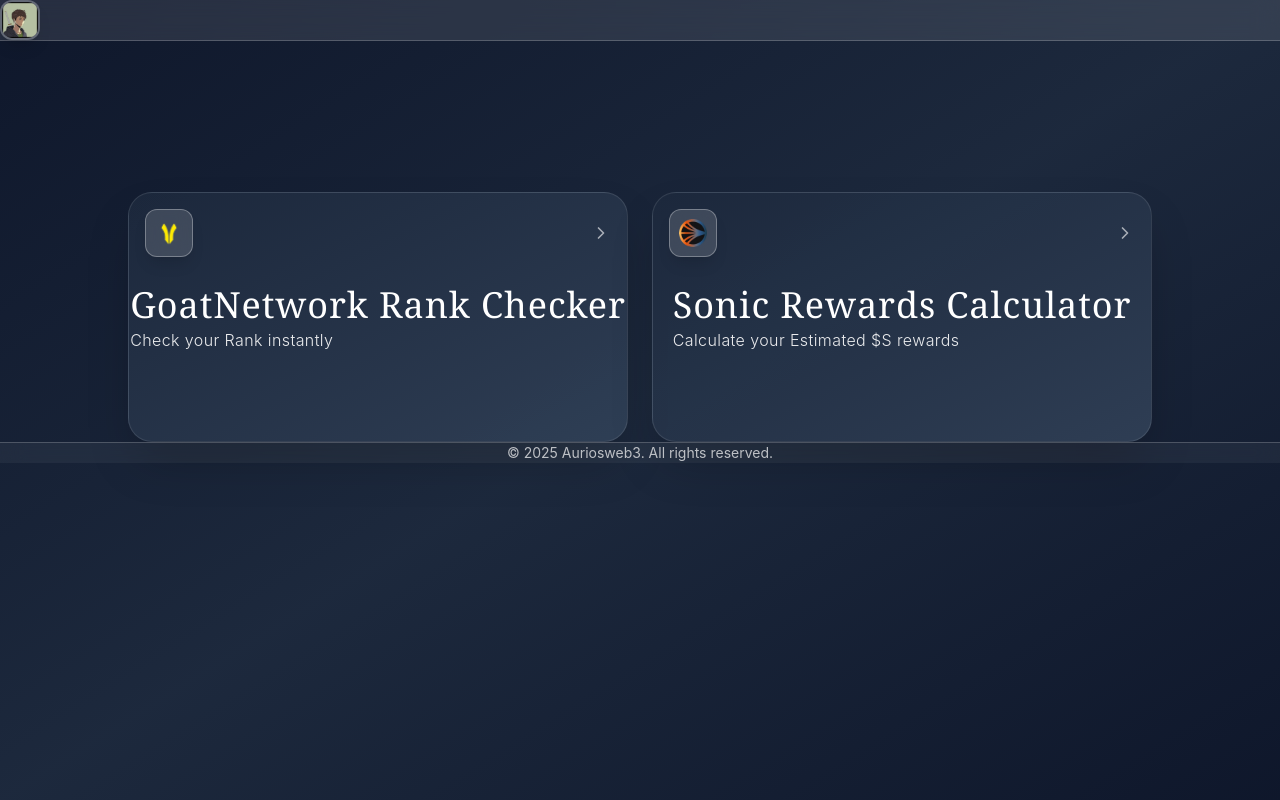
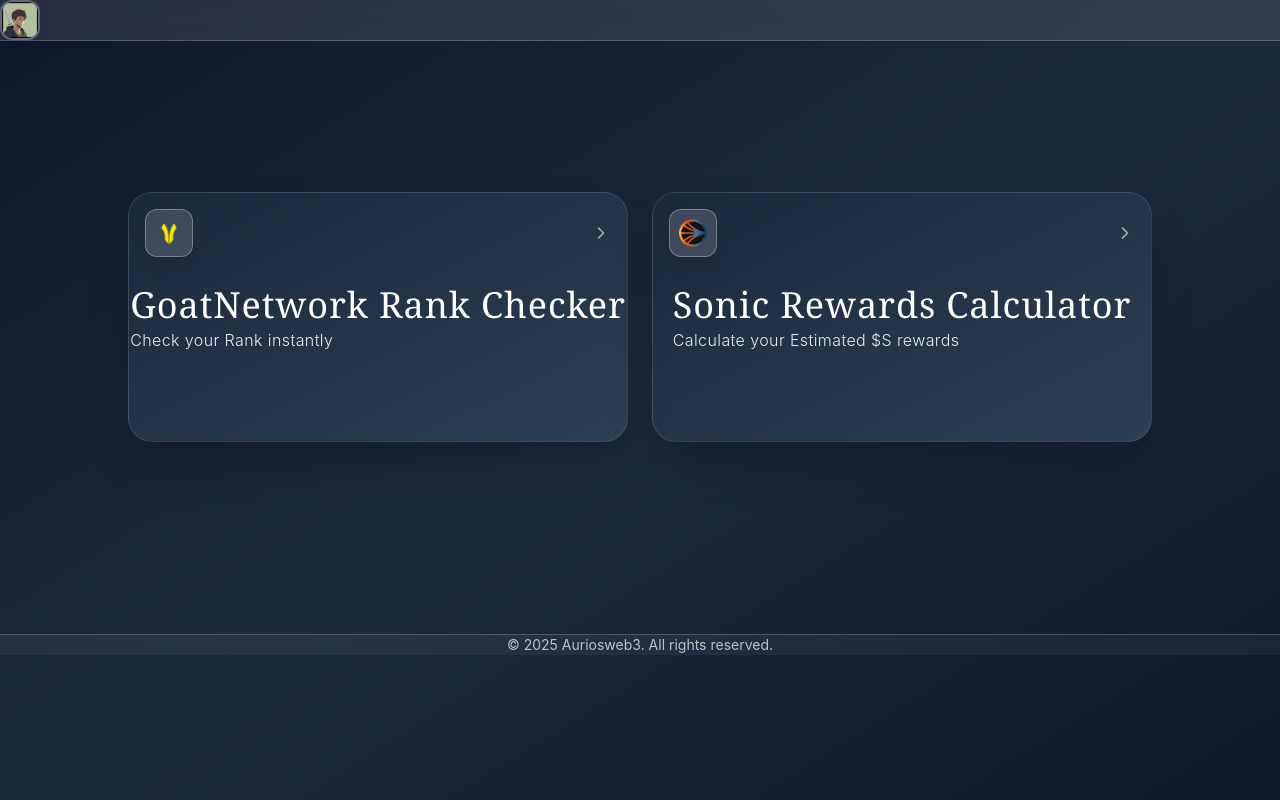
Before and after one commit to KodaZenji/Auriodevspace, a Next.js app: page / in a window 1280 px wide. Built offline with nearby package versions, Linux system fonts and the light colour scheme.

Commit message:
Update page.js

```diff
--- a/app/page.js
+++ b/app/page.js
@@ -105,6 +105,8 @@ const LandingPage = () => {
           </div>
         </main>
 
+        <div className="h-20 sm:h-24 md:h-32 lg:h-40 xl:h-48"></div>
+
         {/* Footer */}
         <footer className="w-full px-3 sm:px-6 lg:px-8 py-3 sm:py-6 bg-white/5 backdrop-blur-md border-t border-white/20 text-center text-xs sm:text-sm text-white/70 mt-auto">
           © 2025 Auriosweb3. All rights reserved.
```
